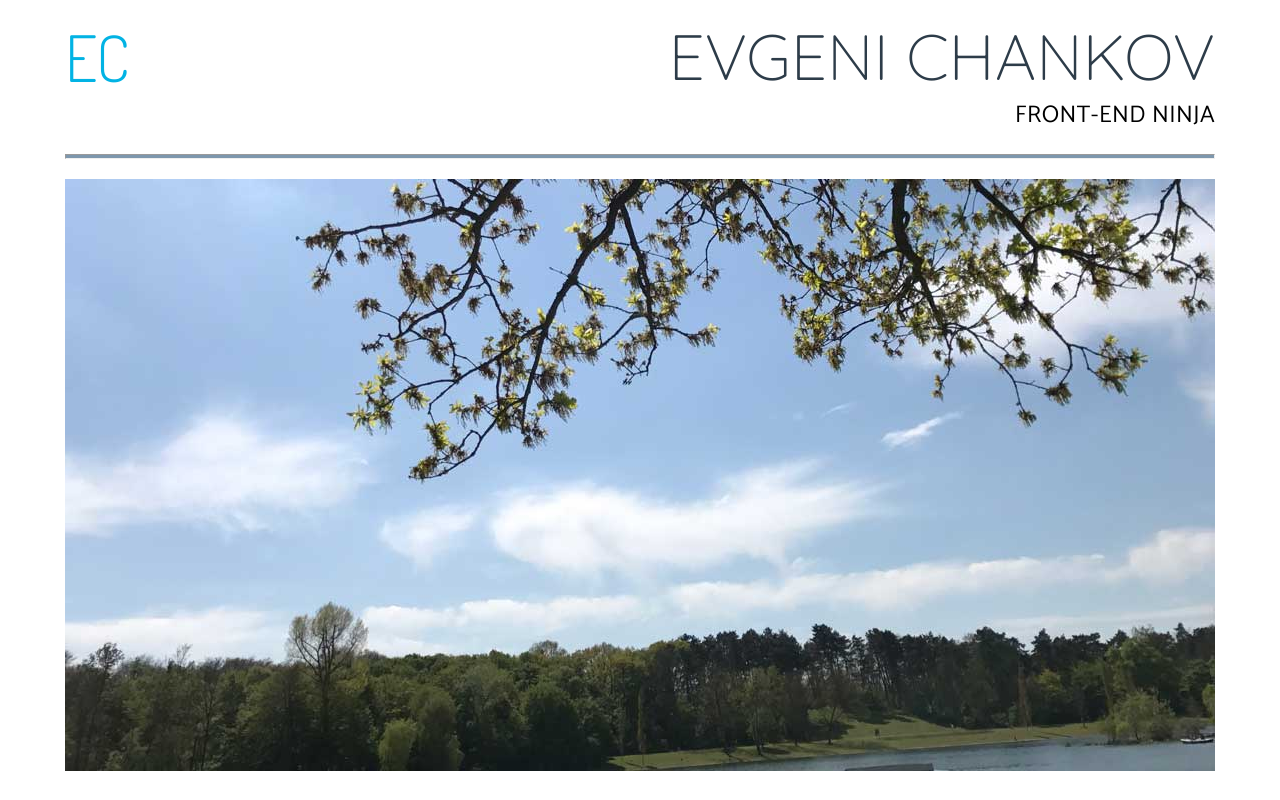
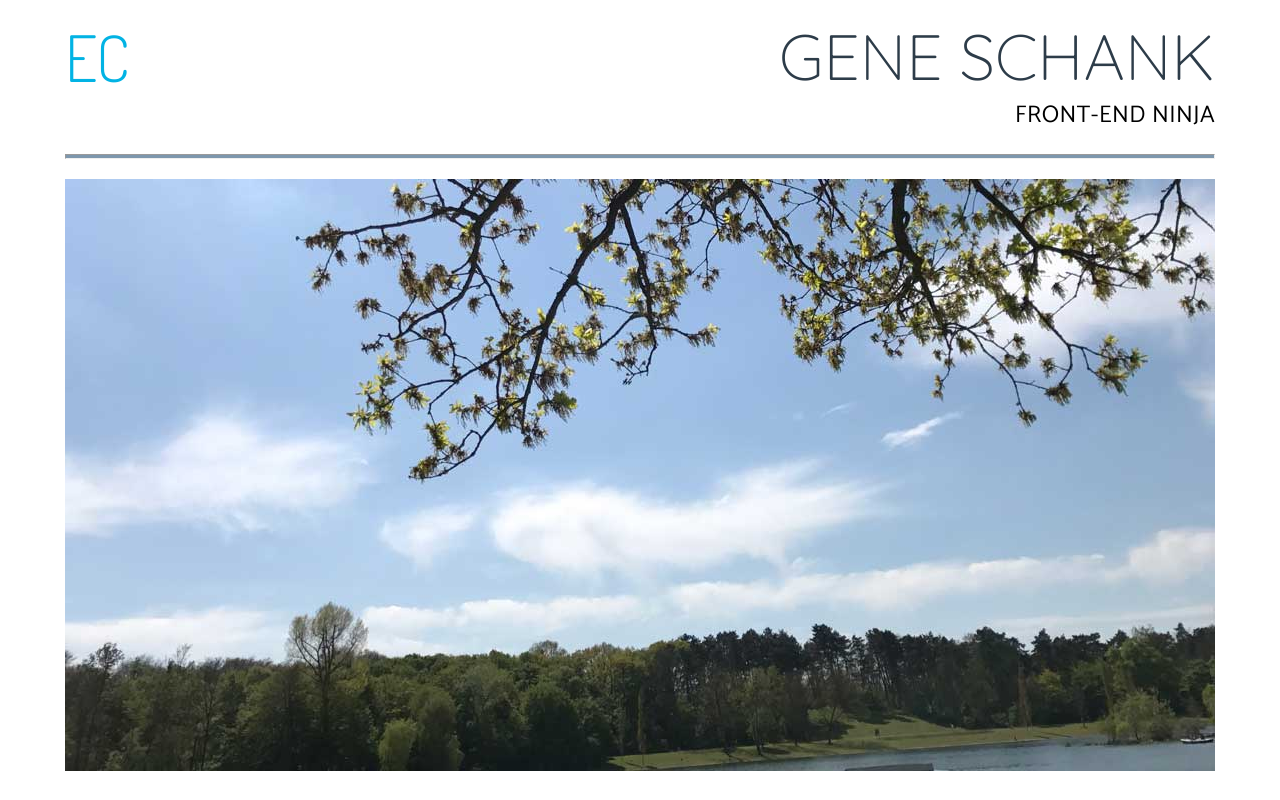
Before and after one commit to schanky/plain-portfolio, a plain HTML site: page index.html in a window 1280 px wide. Shown: the top 800 px of the page. Drawn offline with Linux system fonts and the light colour scheme.

Commit message:
Update index.html

```diff
--- a/index.html
+++ b/index.html
@@ -15,7 +15,7 @@
             <!--<img src="#" alt="Evgeni Chankov's logo">-->
             <a class="logo" href="#" title="Evgeni Chankov's Logo">EC</a>
             <div class="headings">
-                <h1>EVGENI CHANKOV</h1>
+                <h1>GENE SCHANK</h1>
                 <h5>FRONT-END NINJA</h5>
             </div>
         </header>
```
